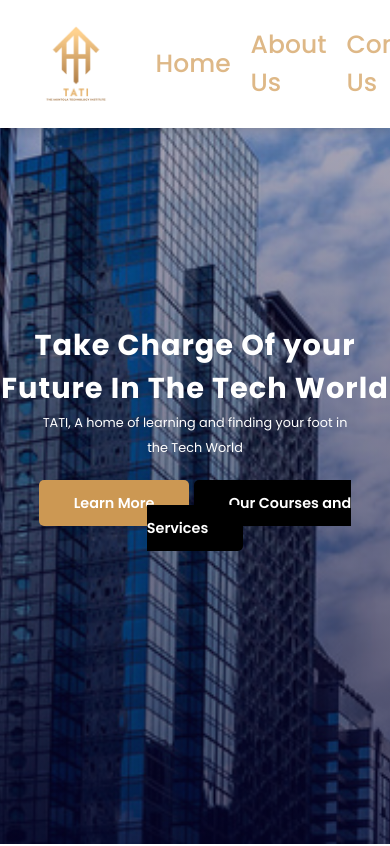
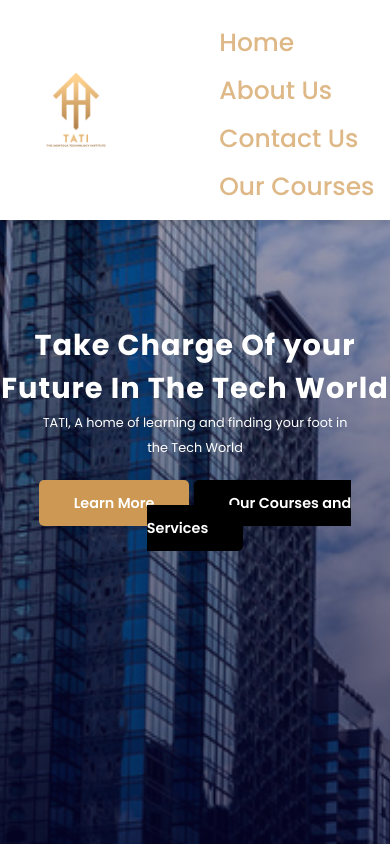
Before and after one commit to CeeJayFiyin/TATI, a plain HTML site: page index.html in a window 390 px wide. Shown: the top 846 px of the page. Drawn offline with Linux system fonts and the light colour scheme.

Commit message:
Update style.css

```diff
--- a/style.css
+++ b/style.css
@@ -287,8 +287,15 @@ footer {
         width: 120px; /* Reduce logo size */
     }
 
+    nav .navigation ul {
+        flex-direction: column; /* Change navigation items to stack vertically */
+        align-items: flex-start; /* Align items to the start */
+        margin-top: 20px; /* Add spacing between navigation items */
+    }
+
     nav .navigation ul li {
-        margin-left: 20px; /* Reduce margin between navigation items */
+        margin-left: 0; /* Remove margin for navigation items */
+        margin-bottom: 10px; /* Add spacing between navigation items */
     }
 
     #home {
@@ -334,3 +341,23 @@ footer {
 }
 
 /* You can add more adjustments for smaller screens if needed */
+@media only screen and (max-width: 768px) {
+    nav {
+        padding: 1vw 4vw; /* Adjust padding for smaller screens */
+    }
+
+    nav img {
+        width: 120px; /* Reduce logo size for smaller screens */
+    }
+
+    nav .navigation ul {
+        flex-direction: column; /* Change navigation items to stack vertically */
+        align-items: flex-start; /* Align items to the start */
+        margin-top: 20px; /* Add spacing between navigation items */
+    }
+
+    nav .navigation ul li {
+        margin-left: 0; /* Remove margin for navigation items */
+        margin-bottom: 10px; /* Add spacing between navigation items */
+    }
+}
```
